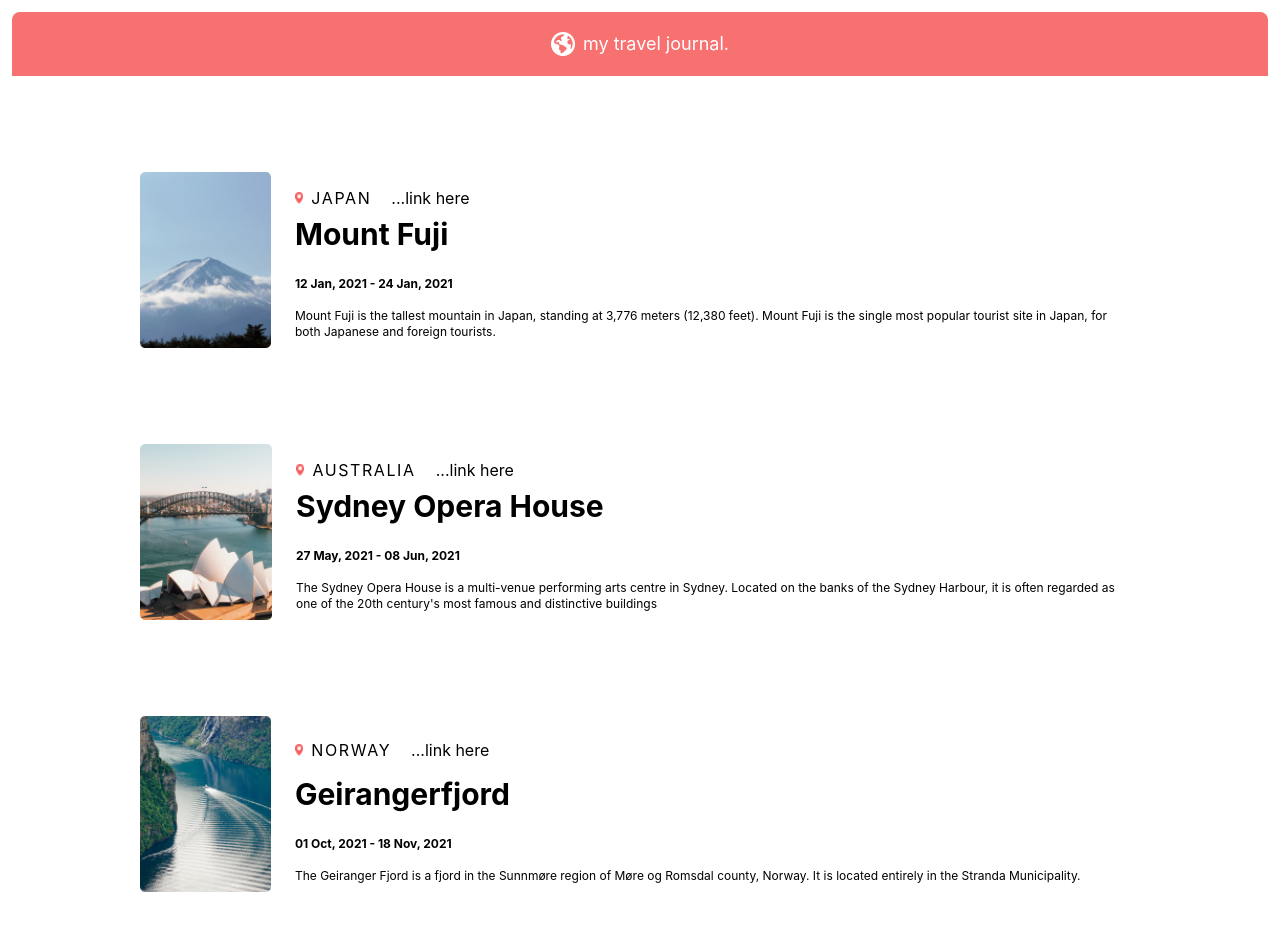
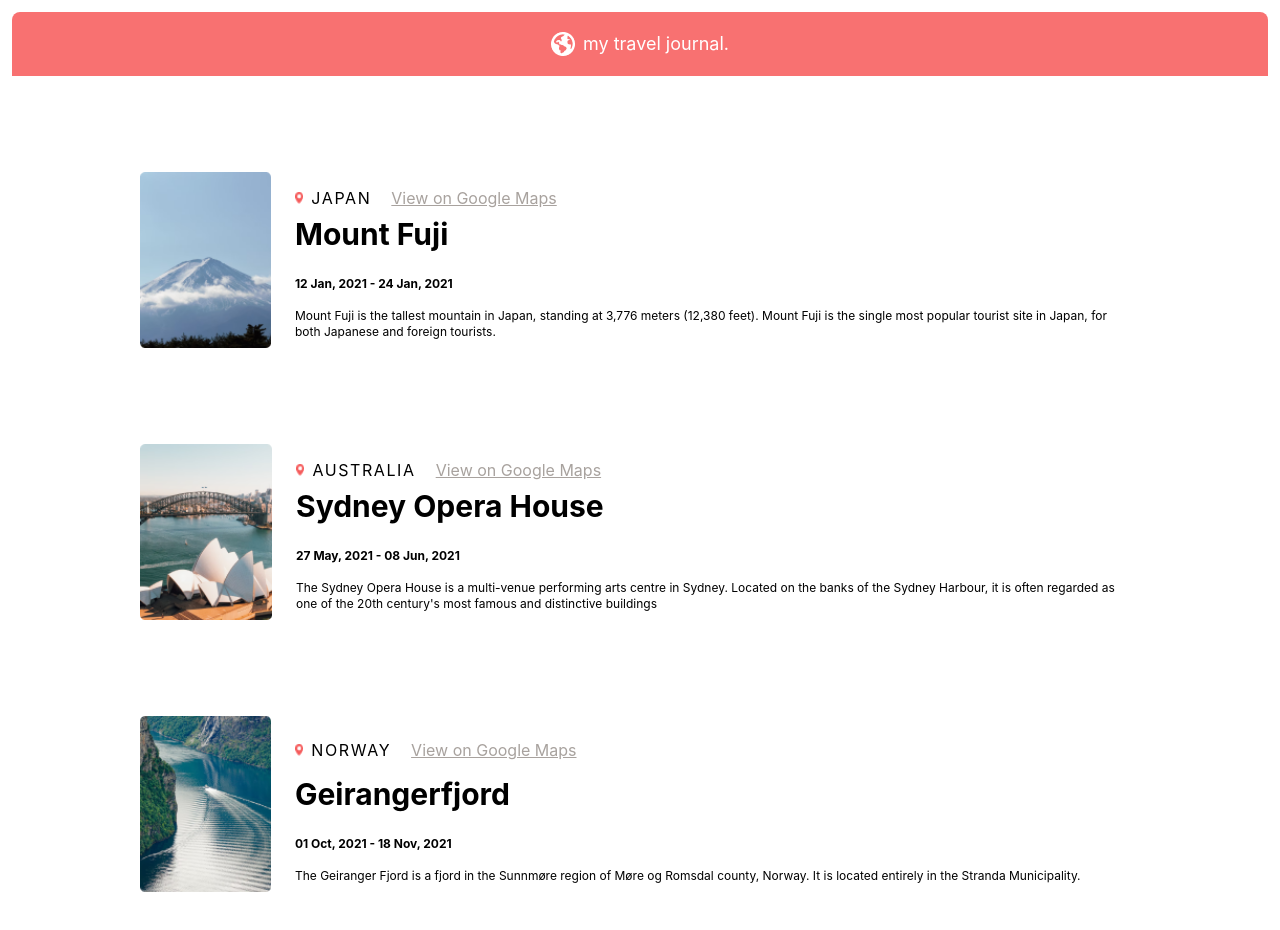
Before and after one commit to margarita-poole/travel-journal, a React (Create React App) app: page / in a window 1280 px wide. Shown: the top 930 px of the page. Built offline with nearby package versions, Linux system fonts and the light colour scheme.

Commit message:
Added google map links

```diff
--- a/src/components/Card/Card.jsx
+++ b/src/components/Card/Card.jsx
@@ -9,7 +9,14 @@ const Card = ({ item }) => {
           <div className='flex gap-2 my-auto'>
             <img src={pin} alt='map pin' className='h-3 flex my-auto' />
             <span className='tracking-widest'>{item.location}</span>
-            <span className='ml-3'>...link here</span>
+            <a
+              href={item.googleMapsUrl}
+              target='_blank'
+              rel='noopener noreferrer'
+              className='ml-3 text-stone-400 underline'
+            >
+              View on Google Maps
+            </a>
           </div>
           <p className='text-3xl font-bold'>{item.title}</p>
           <div className='mt-6'>
--- a/src/components/Card/data.js
+++ b/src/components/Card/data.js
@@ -18,7 +18,7 @@ const cardData = [
     id: 2,
     title: 'Sydney Opera House',
     location: 'AUSTRALIA',
-    googleMapsUrl: 'https://goo.gl/maps/1DGM5WrWnATgkSNB8',
+    googleMapsUrl: 'https://www.google.com/maps/place/Sydney+Opera+House/@-33.8567844,151.213108,17z/',
     startDate: '27 May, 2021',
     endDate: '08 Jun, 2021',
     description:
@@ -29,7 +29,7 @@ const cardData = [
     id: 3,
     title: 'Geirangerfjord',
     location: 'NORWAY',
-    googleMapsUrl: 'https://goo.gl/maps/1DGM5WrWnATgkSNB8',
+    googleMapsUrl: 'https://www.google.com/maps/place/Geirangerfjord/@62.1047779,6.9351346,11z/',
     startDate: '01 Oct, 2021',
     endDate: '18 Nov, 2021',
     description:
```
